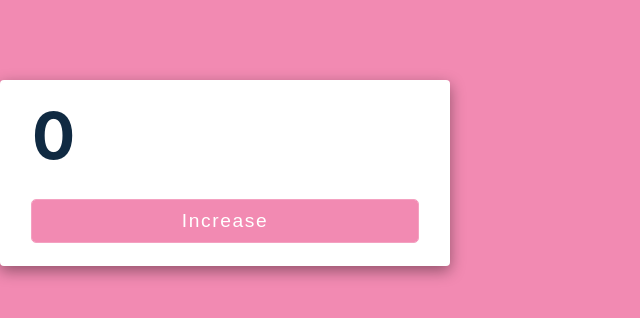
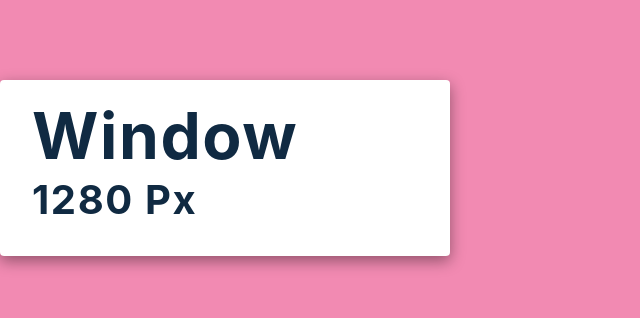
Before and after one commit to hungbui7690/react-tutorials, a React (Create React App) app in the folder client/: page / in a window 1280 px wide. Shown: the top 318 px of the page, without its empty margins (0-640 px from the left). Built offline with nearby package versions, Linux system fonts and the light colour scheme.

Commit message:
useEffect: Clean-up P1

```diff
--- a/client/src/1-useEffect-basics.js
+++ /dev/null
@@ -1,32 +0,0 @@
-/*
-  SECOND PARAMETER aka. Dependency List
-  > []: only run once at initial render (when the component is created)
-  > [value]: run every time value changes
-
-  (***) we also can have multiple useEffect() run at the same time
-*/
-
-import React, { useState, useEffect } from 'react'
-
-const UseEffectBasics = () => {
-  const [value, setValue] = useState(0)
-
-  useEffect(() => {
-    console.log('Hello World')
-  }, []) // (1) run only once at initial render
-
-  useEffect(() => {
-    if (value > 1) document.title = `New Messages(${value})`
-  }, [value]) // (2) this won't run at initial render > run only "value" changes
-
-  return (
-    <React.Fragment>
-      <h1>{value}</h1>
-      <button className='btn' onClick={() => setValue(value + 1)}>
-        Increase
-      </button>
-    </React.Fragment>
-  )
-}
-
-export default UseEffectBasics
--- /dev/null
+++ b/client/src/2-useEffect-cleanup.js
@@ -0,0 +1,34 @@
+/*
+  *** Cleanup
+  - after we add event listener in useEffect() > try to resize the browser, then go to Inspector > Element tab > Event Listener > resize
+    > we will see may events > if we run this continuously > memory leak > pic: event-listener
+    > this is the time we need to use clean up with useEffect
+
+*/
+
+import React, { useState, useEffect } from 'react'
+
+const UseEffectCleanup = () => {
+  // (1)
+  const [size, setSize] = useState(window.innerWidth)
+  // console.log(size)
+
+  // (2)
+  const checkSize = () => {
+    setSize(window.innerWidth)
+  }
+
+  // (3) every time we resize > will call checkSize() > checkSize() will trigger re-render > useEffect() will be called > each time useEffect() is called, eventlistener will be added to window
+  useEffect(() => {
+    window.addEventListener('resize', checkSize)
+  })
+
+  return (
+    <React.Fragment>
+      <h1>window</h1>
+      <h2>{size} px</h2>
+    </React.Fragment>
+  )
+}
+
+export default UseEffectCleanup
--- a/client/src/App.js
+++ b/client/src/App.js
@@ -1,5 +1,5 @@
 import React from 'react'
-import Setup from './1-useEffect-basics'
+import Setup from './2-useEffect-cleanup'
 
 function App() {
   return (
```
Also changed, not shown: 2 other files (tests, documents, lock files or other folders).
